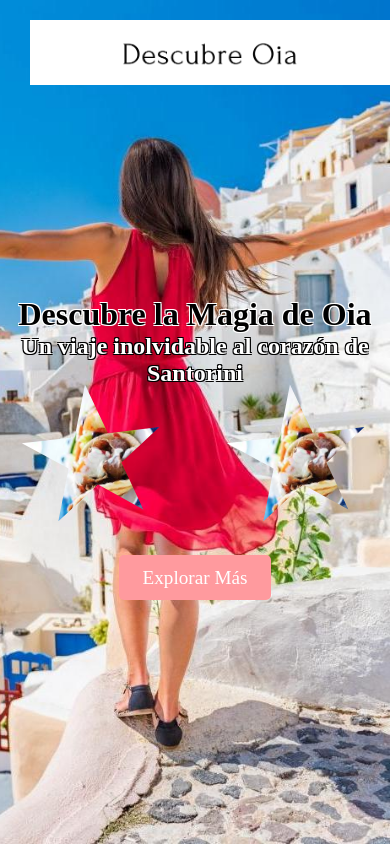
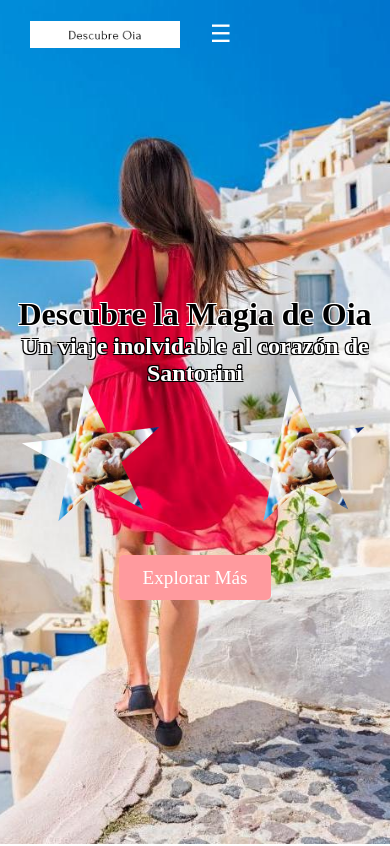
Before and after one commit to marcelprats/PAC3-Oia, a website built with Parcel: page src/index.html in a window 390 px wide. Shown: the top 846 px of the page. Built offline with nearby package versions, Linux system fonts and the light colour scheme.

Commit message:
Configura tamany del logo per a visualització proporcional

```diff
--- a/src/css/secondary.css
+++ b/src/css/secondary.css
@@ -264,14 +264,18 @@ main {
 }
 
 .logo-img {
-    width: 200px; /* Ajusta la mida segons necessitats */
-    height: auto; /* Manté la proporció */
+    width: auto;
+    height: auto;
+    max-width: 200px;
+    max-height: 100px;
+    object-fit: contain;
 }
 
-.logo-text {
-    font-family: 'Playfair Display', serif;
-    font-size: 1.8em;
-    color: white;
+@media (max-width: 768px) {
+    .logo-img {
+        max-width: 150px; /* Reduce el tamaño máximo para pantallas pequeñas */
+        max-height: 75px;
+    }
 }
 
 
--- a/src/css/style.css
+++ b/src/css/style.css
@@ -114,8 +114,6 @@ html {
     }
 }
 
-
-
 .logo {
     font-family: 'Playfair Display', serif;
     font-size: 1.8em;
@@ -225,15 +223,20 @@ html {
 }
 
 .logo-img {
-    width: 200px; /* Ajusta la mida segons necessitats */
-    height: auto; /* Manté la proporció */
+    width: auto;
+    height: auto;
+    max-width: 200px;
+    max-height: 100px;
+    object-fit: contain;
 }
 
-.logo-text {
-    font-family: 'Playfair Display', serif;
-    font-size: 1.8em;
-    color: white;
+@media (max-width: 768px) {
+    .logo-img {
+        max-width: 150px; /* Reduce el tamaño máximo para pantallas pequeñas */
+        max-height: 75px;
+    }
 }
+
 
 @keyframes rotate {
     from {
```
